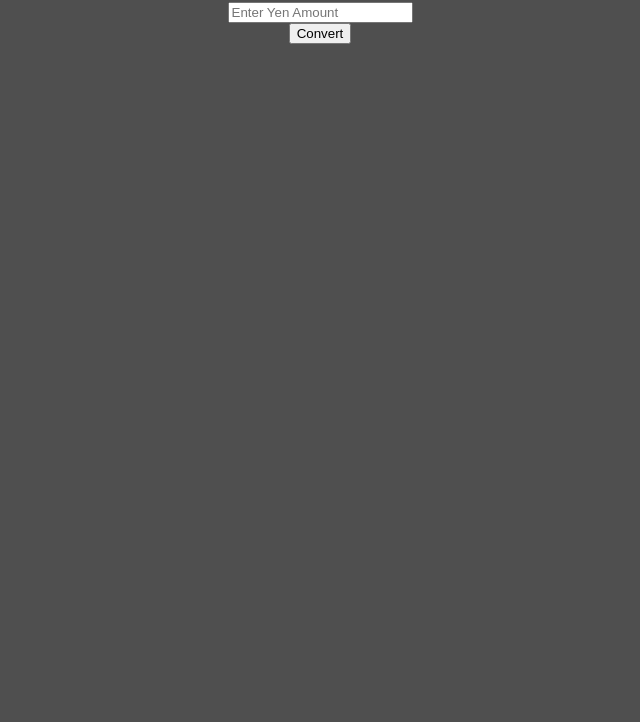
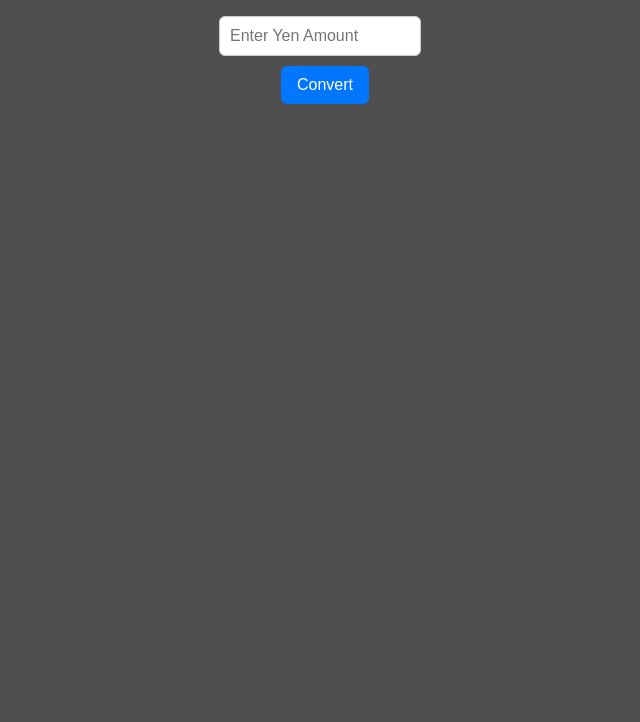
Before and after one commit to smiths1804/Web-Programming-CIT-3606, a plain HTML site: page Lab 2 JavaScript Intro/index.html in a window 1280 px wide. Shown: the part 78-800 px from the top of the page, without its empty margins (320-960 px from the left). Drawn offline with Linux system fonts and the light colour scheme.

Commit message:
Final version of css file

```diff
--- a/Lab 2 JavaScript Intro/style.css
+++ b/Lab 2 JavaScript Intro/style.css
@@ -14,22 +14,40 @@ body {
 
 /* title */
 h1 {
-
+  margin-top: 36px;
+  color: #398;
 }
 
 /* Converter box */
 .convert-box {
-
+    background: white;
+    padding: 20px 30px;
+    margin-top: 20px;
+    border-radius: 12px;
+    box-shadow: 0px 4px 12px rgba(0,0,0,0.1);
+    text-align: center;
 }
 
 /* Input from user */
 input {
-
+    padding: 10px;
+    width: 180px;
+    border: 1px solid #ccc;
+    border-radius: 6px;
+    margin-bottom: 10px;
+    font-size: 16px;
 }
 
 /* Button used to start converter */
 button {
-
+    padding: 10px 16px;
+    border: none;
+    background: #0177ff;
+    color: white;
+    font-size: 16px;
+    border-radius: 6px;
+    cursor: pointer;
+    margin-left: 10px;
 }
 
 button:hover {
```
